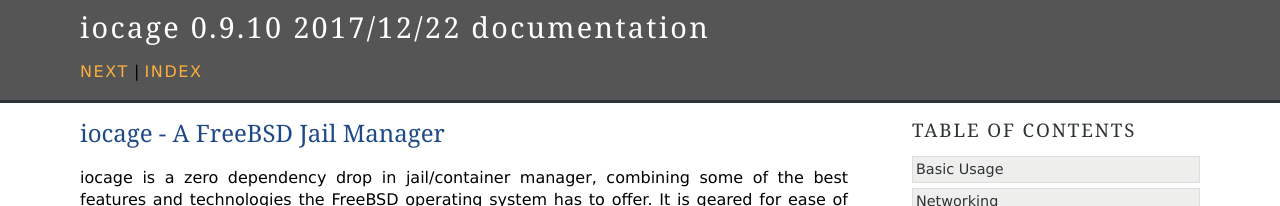
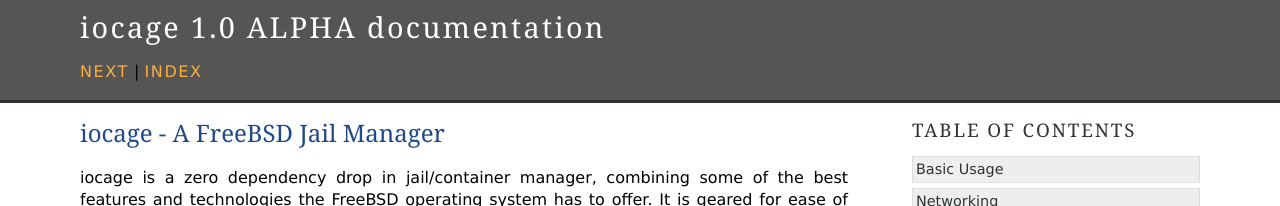
Before and after one commit to iocage/iocage, a Sphinx documentation site: the page built from doc/source/index.rst, in a window 1280 px wide. Shown: the top 206 px of the page. Built offline with Sphinx 7.4.7, drawn with Linux system fonts in a browser that asks for light colours.

Commit message:
Start 1.0 ALPHA

```diff
--- a/doc/source/conf.py
+++ b/doc/source/conf.py
@@ -57,9 +57,9 @@
 # built documents.
 #
 # The short X.Y version.
-version = u'0.9.10 2017/12/22'
+version = u'1.0 ALPHA'
 # The full version, including alpha/beta/rc tags.
-release = u'0.9.10 2017/12/22'
+release = u'1.0 ALPHA'
 
 # The language for content autogenerated by Sphinx. Refer to documentation
 # for a list of supported languages.
@@ -132,7 +132,7 @@
 # The name for this set of Sphinx documents.
 # "<project> v<release> documentation" by default.
 #
-# html_title = u'iocage v0.9.10 2017/12/22'
+# html_title = u'iocage v1.0 ALPHA'
 
 # A shorter title for the navigation bar.  Default is the same as html_title.
 #
--- a/setup.py
+++ b/setup.py
@@ -44,7 +44,7 @@
 
 setup(
     name='iocage',
-    version='0.9.10',
+    version='1.0a',
     description='A jail manager that uses ZFS.',
     author='iocage Contributors',
     author_email='https://groups.google.com/forum/#!forum/iocage',
```
Also changed, not shown: 1 other file.
